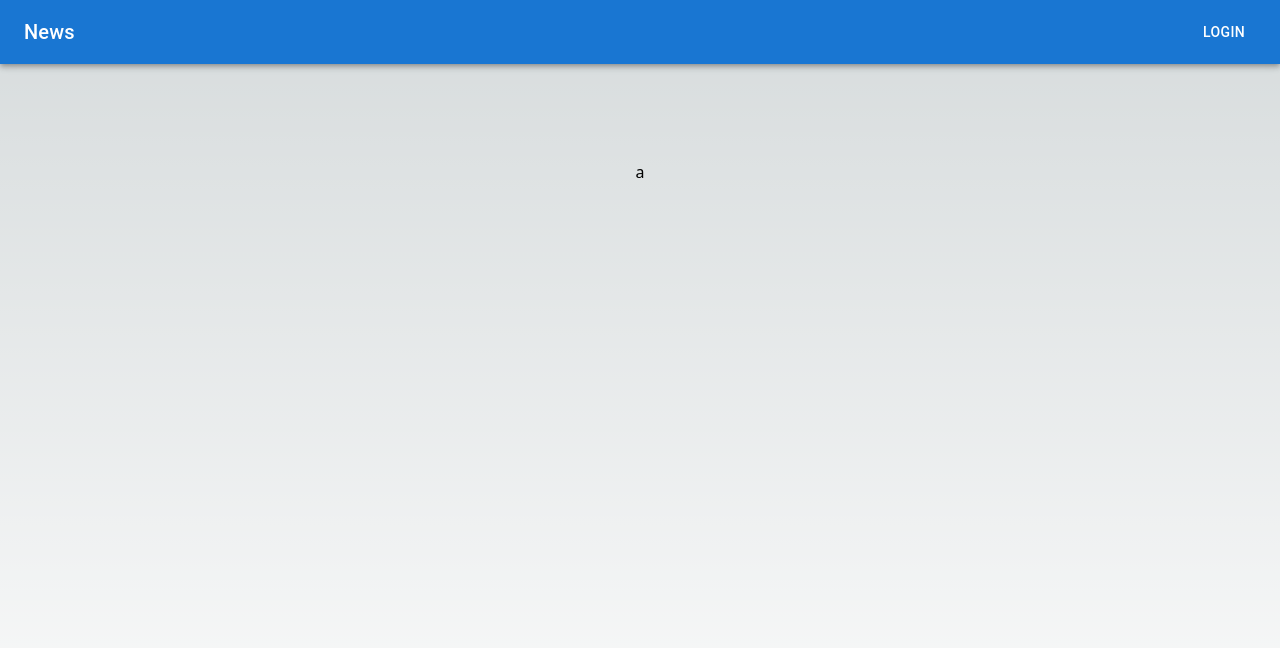
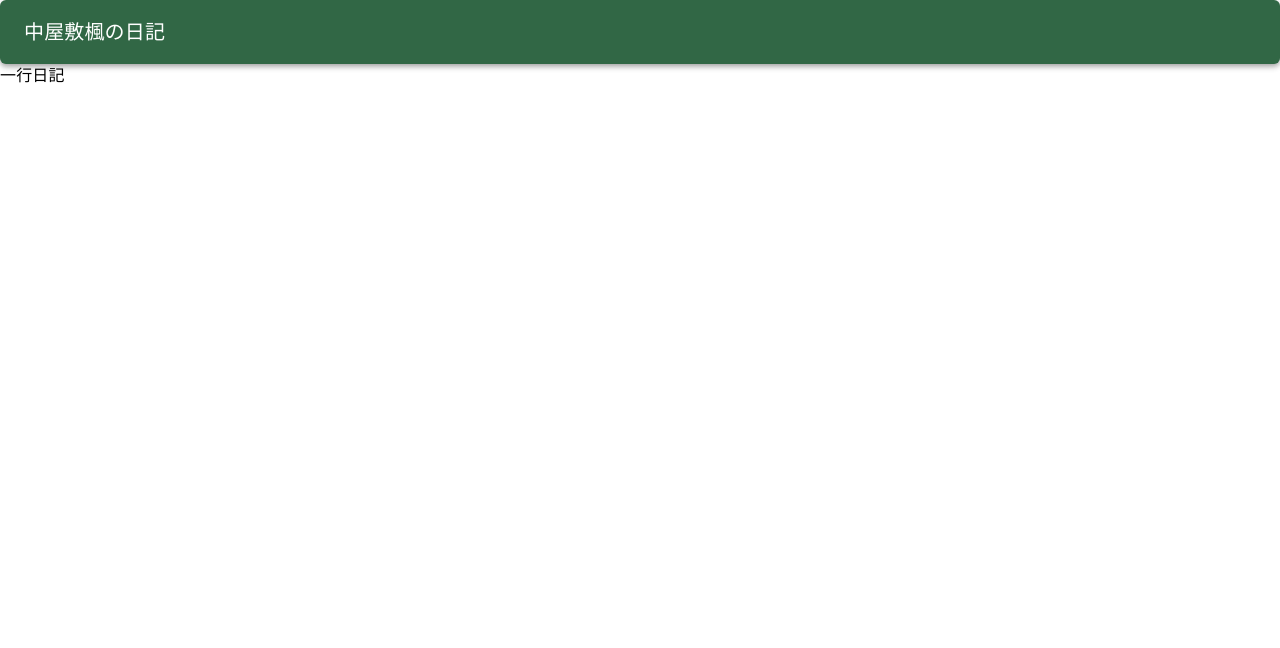
Before and after one commit to naka520/mynikki, a Next.js app: page / in a window 1280 px wide. Shown: the top 648 px of the page. Built offline with nearby package versions, Linux system fonts and the light colour scheme.

Commit message:
headerの色変更

```diff
--- a/pages/_app.tsx
+++ b/pages/_app.tsx
@@ -1,6 +1,19 @@
-import '@/styles/globals.css'
-import type { AppProps } from 'next/app'
+import "@/styles/globals.css";
+import type { AppProps } from "next/app";
+import { ThemeProvider } from "@emotion/react";
+import { createTheme } from "@mui/material/styles";
+const theme = createTheme({
+  palette: {
+    primary: {
+      main: "#316745",
+    },
+  },
+});
 
 export default function App({ Component, pageProps }: AppProps) {
-  return <Component {...pageProps} />
+  return (
+    <ThemeProvider theme={theme}>
+      <Component {...pageProps} />
+    </ThemeProvider>
+  );
 }
--- a/pages/header.tsx
+++ b/pages/header.tsx
@@ -1,27 +1,23 @@
-import { ThemeProvider } from "@emotion/react";
-import {
-  AppBar,
-  Box,
-  Button,
-  IconButton,
-  Toolbar,
-  Typography,
-} from "@mui/material";
-import React from "react";
+import { Theme } from "@mui/material/styles";
+import { AppBar, Box, Toolbar, Typography } from "@mui/material";
+import { FunctionComponent } from "react";
 
-const header = () => {
+interface HeaderProps {
+  theme: Theme;
+}
+
+const Header: FunctionComponent<HeaderProps> = ({ theme }) => {
   return (
     <Box sx={{ flexGrow: 1 }}>
-      <AppBar position="static">
+      <AppBar position="static" color="primary" className="rounded-md">
         <Toolbar>
           <Typography variant="h6" component="div" sx={{ flexGrow: 1 }}>
-            News
+            中屋敷楓の日記
           </Typography>
-          <Button color="inherit">Login</Button>
         </Toolbar>
       </AppBar>
     </Box>
   );
 };
 
-export default header;
+export default Header;
--- a/pages/index.tsx
+++ b/pages/index.tsx
@@ -127,14 +127,16 @@ import React from "react";
 
 import styles from "@/styles/Home.module.css";
 import Header from "./header";
+import { Box, Typography } from "@mui/material";
 
 export default function Home() {
   return (
     <div>
       <Header />
-      <main className={styles.main}>
-        <div>a</div>
-      </main>
+
+      <Box>
+        <Typography>一行日記</Typography>
+      </Box>
     </div>
   );
 }
--- a/styles/globals.css
+++ b/styles/globals.css
@@ -87,12 +87,6 @@ body {
 
 body {
   color: rgb(var(--foreground-rgb));
-  background: linear-gradient(
-      to bottom,
-      transparent,
-      rgb(var(--background-end-rgb))
-    )
-    rgb(var(--background-start-rgb));
 }
 
 a {
```
